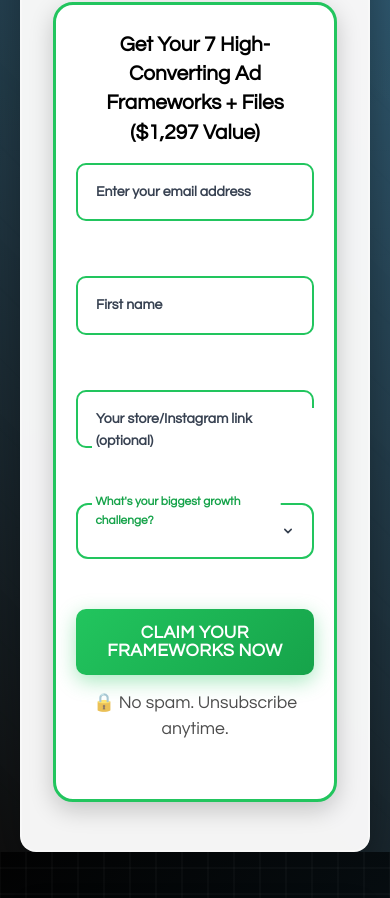
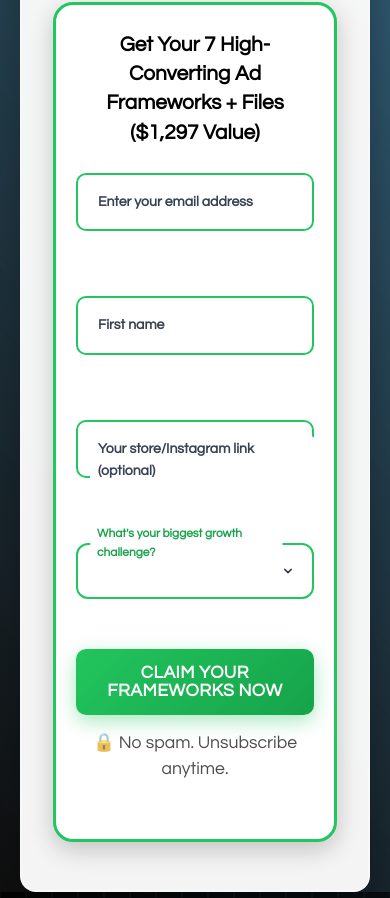
Before and after one commit to harryinvco/obsidian-beauty, a website: page beauty/index.html in a window 390 px wide. Shown: the part 862-1760 px from the top of the page. Drawn offline with nearby package versions, Linux system fonts and the light colour scheme; animation ran at ten frames a second.

Commit message:
Fix form validation and mobile UI issues
- Change store link input from url to text type for flexible input
- Fix mobile form label overlap with better spacing
- Increase label translateY from -32px to -40px
- Add proper margin and padding for form groups
- Enhanced label visibility with z-index and background
- Improved mobile form UX with touch-friendly sizing

```diff
--- a/beauty/index.html
+++ b/beauty/index.html
@@ -1228,7 +1228,8 @@
             }
 
             .form-group-modern {
-                margin-bottom: 5px !important;
+                margin-bottom: 20px !important;
+                padding-top: 10px !important; /* Extra space for floating labels */
             }
 
             .form-input-modern,
@@ -1259,16 +1260,19 @@
                 font-weight: 600 !important;
                 color: #374151 !important;
                 left: 16px !important;
-                top: 18px !important;
-                padding: 0 4px !important;
+                top: 28px !important; /* Adjusted for extra padding */
+                padding: 0 6px !important;
                 background: #ffffff !important;
+                z-index: 10 !important;
+                border-radius: 4px !important;
+                box-shadow: 0 0 0 2px #ffffff !important; /* Ensure background visibility */
             }
 
             .form-input-modern:focus + .form-label-modern,
             .form-input-modern:not(:placeholder-shown) + .form-label-modern,
             .form-select-modern:focus + .form-label-modern,
             .form-select-modern:not([value=""]) + .form-label-modern {
-                transform: translateY(-32px) scale(0.85) !important;
+                transform: translateY(-40px) scale(0.85) !important;
                 color: #16a34a !important;
                 font-weight: 700 !important;
             }
@@ -1967,7 +1971,7 @@
                             <label for="firstName" class="form-label-modern">First name</label>
                         </div>
                         <div class="form-group-modern">
-                            <input type="url" id="storeLink" name="storeLink" class="form-input-modern" placeholder=" "
+                            <input type="text" id="storeLink" name="storeLink" class="form-input-modern" placeholder=" "
                                    autocomplete="url"
                                    autocapitalize="none"
                                    spellcheck="false">
```
